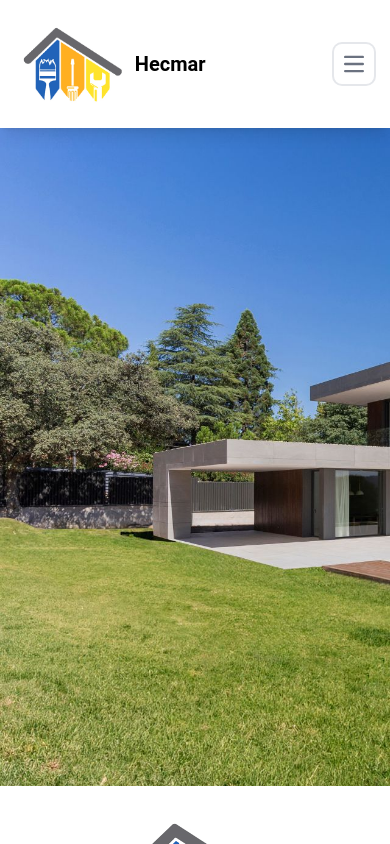
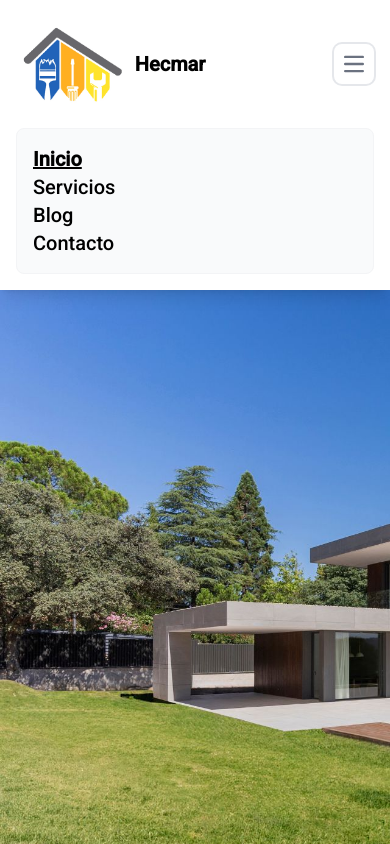
Before and after one commit to HectorGiraldo/template-ssr-reformas-angular, an Angular app: page / in a window 390 px wide. Both pictures are taken after a click on the button "Open main menu". Shown: the top 844 px of the page. Built offline with nearby package versions, Linux system fonts and the light colour scheme.

Commit message:
modificacion header

```diff
--- a/src/app/components/header/header.component.html
+++ b/src/app/components/header/header.component.html
@@ -19,11 +19,9 @@
       >
     </a>
     <button
-      data-collapse-toggle="navbar-default"
       type="button"
       class="inline-flex items-center p-2 w-10 h-10 justify-center text-sm text-gray-500 rounded-lg md:hidden hover:bg-gray-100 focus:outline-none focus:ring-2 focus:ring-gray-200 dark:text-gray-400 dark:hover:bg-gray-700 dark:focus:ring-gray-600"
-      aria-controls="navbar-default"
-      aria-expanded="false"
+      (click)="toggleMenu()"
     >
       <span class="sr-only">Open main menu</span>
       <svg
@@ -42,7 +40,10 @@
         />
       </svg>
     </button>
-    <div class="hidden w-full md:block md:w-auto" id="navbar-default">
+    <div
+      [ngClass]="{ hidden: !menuOpen, block: menuOpen }"
+      class="w-full md:block md:w-auto"
+    >
       <ul
         class="font-medium text-xl flex flex-col p-4 md:p-0 mt-4 border border-gray-100 rounded-lg bg-gray-50 md:flex-row md:space-x-8 rtl:space-x-reverse md:mt-0 md:border-0 md:bg-white"
       >
@@ -52,6 +53,7 @@
             routerLinkActive="active"
             [routerLinkActiveOptions]="{ exact: true }"
             class="text-black"
+            (click)="closeMenu()"
             >Inicio</a
           >
         </li>
@@ -60,11 +62,16 @@
             [routerLink]="'/servicios'"
             routerLinkActive="active"
             class="text-black"
+            (click)="closeMenu()"
             >Servicios</a
           >
         </li>
         <li>
-          <a [routerLink]="'/blog'" routerLinkActive="active" class="text-black"
+          <a
+            [routerLink]="'/blog'"
+            routerLinkActive="active"
+            class="text-black"
+            (click)="closeMenu()"
             >Blog</a
           >
         </li>
@@ -74,6 +81,7 @@
             [routerLink]="'/contacto'"
             routerLinkActive="active"
             class="text-black"
+            (click)="closeMenu()"
             >Contacto</a
           >
         </li>
--- a/src/app/components/header/header.component.ts
+++ b/src/app/components/header/header.component.ts
@@ -1,11 +1,21 @@
-import { Component } from "@angular/core";
-import { RouterModule } from "@angular/router";
+import { CommonModule } from '@angular/common';
+import { Component } from '@angular/core';
+import { RouterModule } from '@angular/router';
 
 @Component({
-  selector: "app-header",
+  selector: 'app-header',
   standalone: true,
-  imports: [RouterModule],
-  templateUrl: "./header.component.html",
-  styleUrl: "./header.component.css",
+  imports: [RouterModule, CommonModule],
+  templateUrl: './header.component.html',
+  styleUrl: './header.component.css',
 })
-export class HeaderComponent {}
+export class HeaderComponent {
+  menuOpen = false;
+
+  toggleMenu() {
+    this.menuOpen = !this.menuOpen;
+  }
+  closeMenu() {
+    this.menuOpen = false;
+  }
+}
--- a/src/index.html
+++ b/src/index.html
@@ -6,8 +6,10 @@
   <base href="/">
   <meta name="viewport" content="width=device-width, initial-scale=1">
   <link rel="icon" type="image/x-icon" href="favicon.ico">
+  <link href="https://fonts.googleapis.com/css2?family=Roboto:wght@300;400;500&display=swap" rel="stylesheet">
+  <link href="https://fonts.googleapis.com/icon?family=Material+Icons" rel="stylesheet">
 </head>
-<body>
+<body class="mat-typography">
   <app-root></app-root>
 </body>
 </html>
```
